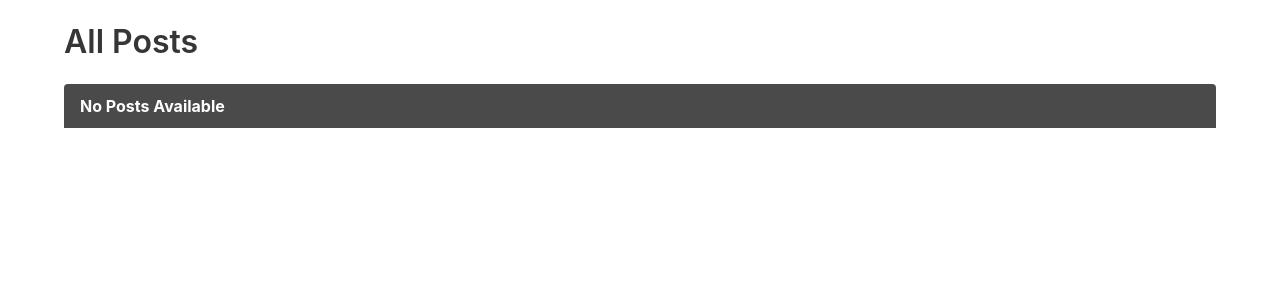
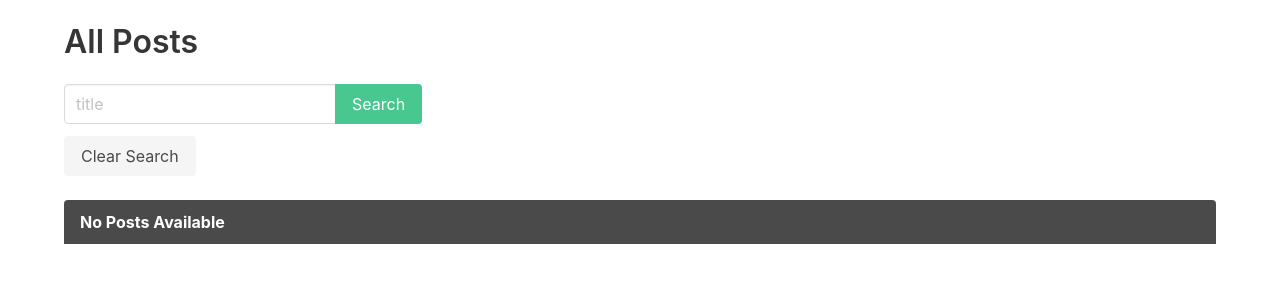
Before and after one commit to selenarenteria/Wridr, a Django app: template main_app/templates/all_post.html in a window 1280 px wide. Shown: the part 56-356 px from the top of the page. Run offline with Django 4.2, Linux system fonts and the light colour scheme; the template is opened without the code that fills it, so the values that code supplies are empty.

Commit message:
added a search bar for all post and configure it to search by title and it works

```diff
--- a/main_app/templates/all_post.html
+++ b/main_app/templates/all_post.html
@@ -2,6 +2,17 @@
 
 {% block content%}
 <h1 class="title pt-5">All Posts</h1>
+<form class="mb-5" method="get">
+    <div class="field has-addons">
+        <div class="control">
+            <input class="input" type="text" title="title" placeholder="title" />
+        </div>
+        <div class="control">
+            <input class="button is-success" type="submit" value="Search" />
+        </div>
+    </div>
+    <a class="button is-light" href="{% url 'all_post' %}">Clear Search</a>
+</form>
 <div class="gallery">
     {% for post in posts %}
     <a href="">
```
Also changed, not shown: main_app/views.py (+17 -10 lines).
